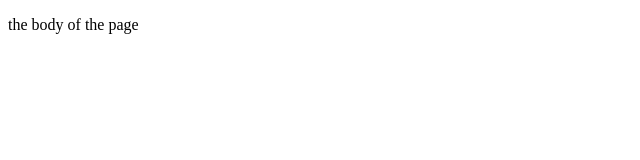
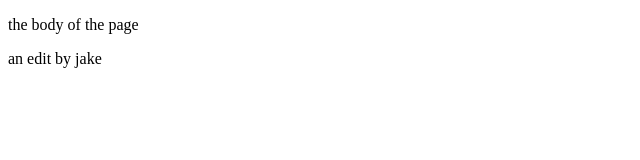
Before and after one commit to ATrampWithASock/Group-Branching, a plain HTML site: page jake2.html in a window 1280 px wide. Shown: the full height of the page, 0-640 px from the left. Drawn offline with Linux system fonts and the light colour scheme.

Commit message:
edited each file with my name

```diff
--- a/jake2.html
+++ b/jake2.html
@@ -8,5 +8,7 @@
 </head>
 <body>
     <p>the body of the page</p>
+
+    <p>an edit by jake</p>
 </body>
 </html>
```
Also changed, not shown: filefab.html (+1 -0 lines), index.html (+1 -0 lines).
